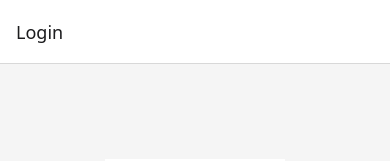
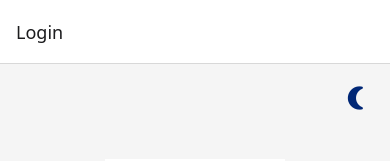
Before and after one commit to gdeoclecio/loja-mobile, a React Native app: screen /Login in a window 390 px wide. Shown: the top 161 px of the page. Built offline with nearby package versions, Linux system fonts and the light colour scheme.

Commit message:
feat: AsyncStorage, logout correto e Dark Mode

```diff
--- a/package.json
+++ b/package.json
@@ -10,6 +10,7 @@
   },
   "dependencies": {
     "@expo/vector-icons": "^15.0.3",
+    "@react-native-async-storage/async-storage": "2.2.0",
     "@react-navigation/native": "^7.3.3",
     "@react-navigation/native-stack": "^7.17.5",
     "axios": "^1.18.0",
--- a/src/contexts/AuthContext.tsx
+++ b/src/contexts/AuthContext.tsx
@@ -1,17 +1,37 @@
-import { createContext, useContext, useState } from "react";
+import { createContext, useContext, useState, useEffect } from "react";
+import AsyncStorage from "@react-native-async-storage/async-storage";
 
 const AuthContext = createContext<any>(null);
 
 export function AuthProvider({ children }: any) {
   const [user, setUser] = useState(null);
+  const [darkMode, setDarkMode] = useState(false); // trocar cores para claro e escuro
 
-  function login(userData: any) {
-    setUser(userData);
+
+  function toggleDarkMode(){ // essa função pega o valor e inverte darkkmodel
+    setDarkMode(prev => !prev);
   }
 
-  function logout() {
+  async function login(userData: any) {      // função async salva os dados  na memoria e no celular
+    setUser(userData);
+    await AsyncStorage.setItem('@user', JSON.stringify(userData));
+  }
+
+  async function logout() {      // Limpa os dados  da memoria e do celular
     setUser(null);
+    await AsyncStorage.removeItem('@user');
   }
+
+ useEffect(() => {                  // useEffect verifica se tem usuario salvo ao abrir o aplicativo
+  async function carregarUsuario() {
+    const dados = await AsyncStorage.getItem('@user');
+    if (dados) {
+      setUser(JSON.parse(dados));
+    }
+  }
+  carregarUsuario();
+}, []);
+
 
   return (
     <AuthContext.Provider
@@ -19,6 +39,8 @@ export function AuthProvider({ children }: any) {
         user,
         login,
         logout,
+        darkMode,
+        toggleDarkMode,
       }}
     >
       {children}
--- a/src/screen/Home/index.tsx
+++ b/src/screen/Home/index.tsx
@@ -1,8 +1,14 @@
 
 import React from "react";
 import { View, Text, StyleSheet, TouchableOpacity } from "react-native";
+import { useAuth } from "../../contexts/AuthContext"; // preciso para acessar a função logaut
+
 
 export default function Home({ navigation }: any) {
+
+  const {logout} = useAuth();  // para acessar o que esta na classe AuthContext
+
+
   return (
     <View style={styles.container}>
       <Text style={styles.title}>🏠 Home Temporária</Text>
@@ -20,7 +26,9 @@ export default function Home({ navigation }: any) {
 
       <TouchableOpacity
         style={[styles.button, { backgroundColor: "#e74c3c" }]}
-        onPress={() => navigation.navigate("Login")}
+        onPress={async () =>{ await logout(); // await chama a funcao que limpa os dados da memoria
+          navigation.navigate("Login")
+        }}
       >
         <Text style={styles.buttonText}>Sair</Text>
       </TouchableOpacity>
--- a/src/screen/Login/index.tsx
+++ b/src/screen/Login/index.tsx
@@ -3,10 +3,12 @@ import React, { useState } from 'react';
 import { style, themas } from './style';
 import { MaterialIcons } from '@expo/vector-icons';
 import { useAuth } from '../../contexts/AuthContext';
+import api from '../../services/api';
+
 
 export default function Login({ navigation }: any) {
 
-  const { login } = useAuth();
+  const { login,darkMode, toggleDarkMode } = useAuth();
 
   const [username, setUsername] = useState('');
   const [password, setPassword] = useState('');
@@ -28,25 +30,35 @@ export default function Login({ navigation }: any) {
 
     setLoading(true);
 
-    setTimeout(() => {
-      if (username === 'admin@gmail.com' && password === 'copa123') {
-        login({ username, token: 'token-fake' });
-        navigation.navigate('Home');
-      } else {
-        setErro('Usuário ou senha incorretos');
-      }
+    try {
+      const response = await api.post('/auth/login', { username, password });
+      login({ username, token: response.data.token });
+      navigation.navigate('Home');
+    } catch (error) {
+      setErro('Usuário ou senha incorretos');
+    } finally {
       setLoading(false);
-    }, 1000);
+    }
   }
 
   return (
-    <View style={style.container}>
+    <View style={[style.container,{backgroundColor:darkMode ? '#1a1a1a' : '#F5F5F5'}]}>
 
       <View style={style.boxTop}>
         <Image
           source={require('../../../assets/bandeirabrasil.png')}
           style={{ width: 180, height: 180, resizeMode: 'contain' }}
+
         />
+        <Pressable onPress={toggleDarkMode} style={{ position: 'absolute', top: 20, right: 20 }}>
+       <MaterialIcons
+         name={darkMode ? 'wb-sunny' : 'nightlight-round'}
+          size={28}
+          color={darkMode ? '#FFD700' : '#002776'}
+  />
+</Pressable>
+
+
       </View>
 
       <View style={style.boxMid}>
```
Also changed, not shown: 1 other file (tests, documents, lock files or other folders).
